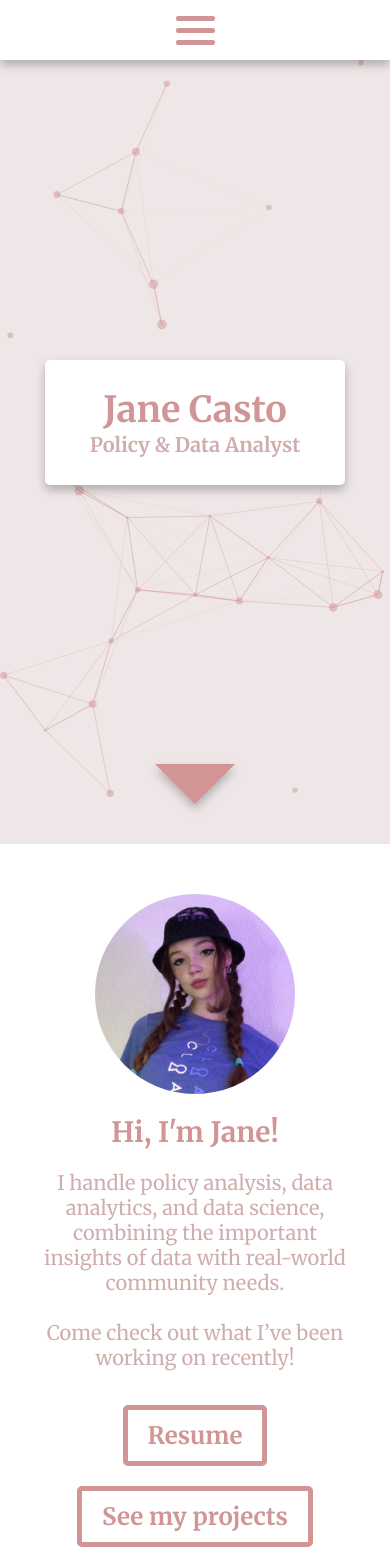
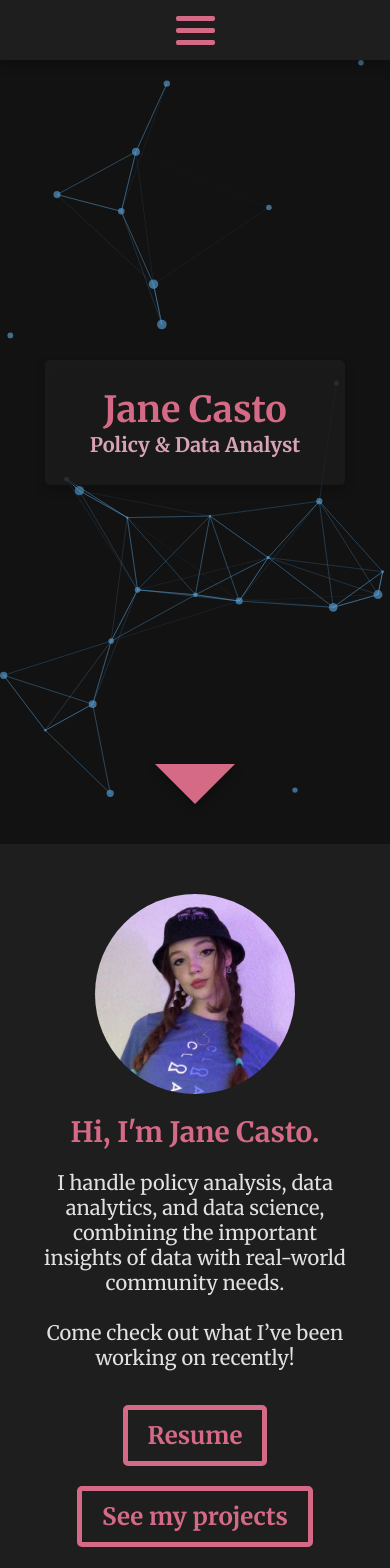
Before and after one commit to valerio-alan/Jane-Casto-Portfolio, a React (Vite) app: page / in a window 390 px wide. Shown: the top 1568 px of the page. Built offline with nearby package versions, Linux system fonts and the light colour scheme.

Commit message:
Changed site color scheme

```diff
--- a/src/components/Home.jsx
+++ b/src/components/Home.jsx
@@ -5,7 +5,7 @@ export default function Home(props) {
         <div className='section unselectable' id='Home'>
             <ParticleBack />
             <div className='home-info popped pointer' onClick={props.sections[1] && props.sections[1].offsetFunc}>
-                <h1 className='text-logo unselectable'>Jane Casto</h1>
+                <h1 className='unselectable'>Jane Casto</h1>
                 <h2 className='unselectable'>Policy & Data Analyst</h2>
             </div>
             <div className='pointer' onClick={props.sections[1] && props.sections[1].offsetFunc}>
--- a/src/components/Intro.jsx
+++ b/src/components/Intro.jsx
@@ -6,7 +6,7 @@ export default function Intro(props) {
             <div className='intro-content section-limiter'>
                 <img className='intro-img' src={janePFP} />
                 <div className='intro-text'>
-                    <h3>Hi, I'm Jane!</h3>
+                    <h3>Hi, I'm <span style={{color: 'var(--accent-color)'}}>Jane Casto</span>.</h3>
                     <p>I handle policy analysis, data analytics, and data science, combining the important insights of data with real-world community needs.
                     <br/><br/>Come check out what I’ve been working on recently!</p>
                     <div className='intro-buttons'>
--- a/src/components/Particles.jsx
+++ b/src/components/Particles.jsx
@@ -40,14 +40,18 @@ export default function ParticleBack() {
                 },
                 particles: {
                     color: {
-                        value: "#D29595",
+                        value: "#5caae2",
                     },
                     links: {
-                        color: "#D29595",
+                        color: "#5caae2",
                         distance: 150,
                         enable: true,
                         opacity: 0.5,
                         width: 1,
+                        // triangles:{
+                        //     enable: true,
+                        //     opacity:.05
+                        // }
                     },
                     // collisions: {
                     //     enable: true,
@@ -70,7 +74,7 @@ export default function ParticleBack() {
                         value: 80,
                     },
                     opacity: {
-                        value: 0.5,
+                        value: 0.6,
                     },
                     shape: {
                         type: "circle",
--- a/src/index.css
+++ b/src/index.css
@@ -1,9 +1,14 @@
 :root {
   --header-height: 75px;
-  --background-color: #EFE7E7;
-  --accent-color: #D29595;
-  --accent-color-transparent: #d295959d;
-  --accent-color-light: #D1AEAE;
+  --bg-color: #121212;
+  --dark-grey: #1e1e1e;
+  --dark-grey-rgb: 30, 30, 30;
+  --off-white: #e1e1e1;
+  --accent-color: #d56a86;
+  --accent-color-transparent: #d56a869d;
+  --accent-color-light: #D8A4B4;
+  --secondary-color: #5caae2;
+  --secondary-color-transparent: #5caae29d;
   --section-max-width: 1200px;
 }
 
@@ -12,7 +17,7 @@ html {
 }
 
 body {
-  background-color: var(--background-color);
+  background-color: var(--bg-color);
   margin: 0;
   padding: 0;
   font-family: 'Merriweather', serif;
@@ -105,7 +110,7 @@ header {
   justify-content: center;
   padding: 0 25px;
   height: var(--header-height);
-  background-color: white;
+  background-color: var(--dark-grey);
   overflow: hidden;
 }
 
@@ -122,6 +127,11 @@ header a {
 
 .text-logo {
 	margin: 0;
+  color: var(--off-white);
+  transition: color 0.4s ease;
+}
+
+.text-logo:hover {
   color: var(--accent-color);
 }
 
@@ -135,7 +145,7 @@ header a {
 }
 
 .header-link {
-  color: var(--accent-color-light);
+  color: var(--off-white);
   transition: color 0.4s ease;
 }
 
@@ -187,7 +197,7 @@ header a {
 
   .header-mobile-nav {
     box-sizing: border-box;
-    background-color: white;
+    background-color: var(--dark-grey);
     position: relative;
     display: flex;
     flex-direction: column;
@@ -231,7 +241,7 @@ header a {
   display: flex;
   align-items: center;
   justify-content: center;
-  background-color: #EFE7E7;
+  background-color: var(--bg-color);
   height: calc(100vh - var(--header-height));
   height: calc(100svh - var(--header-height));
   overflow: hidden;
@@ -247,7 +257,7 @@ header a {
   flex-direction: column;
   align-items: center;
   justify-content: center;
-  background-color: white;
+  background-color: rgba(var(--dark-grey-rgb), .75);
   border-radius: 5px;
   width: 520px;
   height: 220px;
@@ -260,11 +270,13 @@ header a {
 
 .home-info h1 {
   font-size: 45px;
+  color: var(--accent-color);
+  margin: 0;
 }
 
 .home-info h2 {
   font-size: 30px;
-  color: var(--accent-color-light);
+  color: var(--off-white);
   margin: 0;
 }
 
@@ -304,7 +316,6 @@ header a {
     flex-direction: column;
     align-items: center;
     justify-content: center;
-    background-color: white;
     border-radius: 5px;
     max-width: 300px;
     max-height: 125px;
@@ -329,7 +340,7 @@ header a {
 /* Intro Styling */
 
 #Intro {
-  background-color: white;
+  background-color: var(--dark-grey);
 }
 
 .intro-content{
@@ -346,7 +357,7 @@ header a {
 }
 
 .intro-text h3 {
-  color: var(--accent-color);
+  color: var(--off-white);
   font-size: 2rem;
   margin: 0;
   margin-bottom: 2rem;
@@ -354,7 +365,7 @@ header a {
 
 .intro-text p {
   max-width: 700px;
-  color: var(--accent-color-light);
+  color: var(--off-white);
   font-size: 1.5rem;
   margin: 0;
 }
@@ -512,7 +523,7 @@ header a {
   width: 100%;
   opacity: 0;
   color: white;
-  background-color: var(--accent-color-transparent);
+  background-color: var(--secondary-color-transparent);
   transition: opacity 0.4s ease;
 }
 
@@ -566,7 +577,7 @@ header a {
 /* Contact Styling */
 
 #Contact {
-  --background-color: white;
+  --background-color: var(--dark-grey);
   background-color: var(--background-color);
 }
 
@@ -574,7 +585,7 @@ header a {
   box-sizing: border-box;
   text-align: center;
   width: min(700px, 100%);
-  color: var(--accent-color);
+  color: var(--off-white);
   font-size: 1.5rem;
   font-weight: bold;
   margin: 0;
@@ -582,14 +593,14 @@ header a {
 }
 
 .contact-text > a {
-  color: #975050;
+  color: var(--accent-color);
   text-decoration-color: var(--background-color);
   transition: text-decoration-color 0.4s ease, filter 0.4s ease;
 }
 
 .contact-text > a:hover {
-  text-decoration-color: #975050;
-  filter: drop-shadow(0 0 10px var(--accent-color-light));
+  text-decoration-color: var(--accent-color);
+  filter: drop-shadow(0 0 10px var(--bg-color));
 }
 
 .contact-buttons {
```
